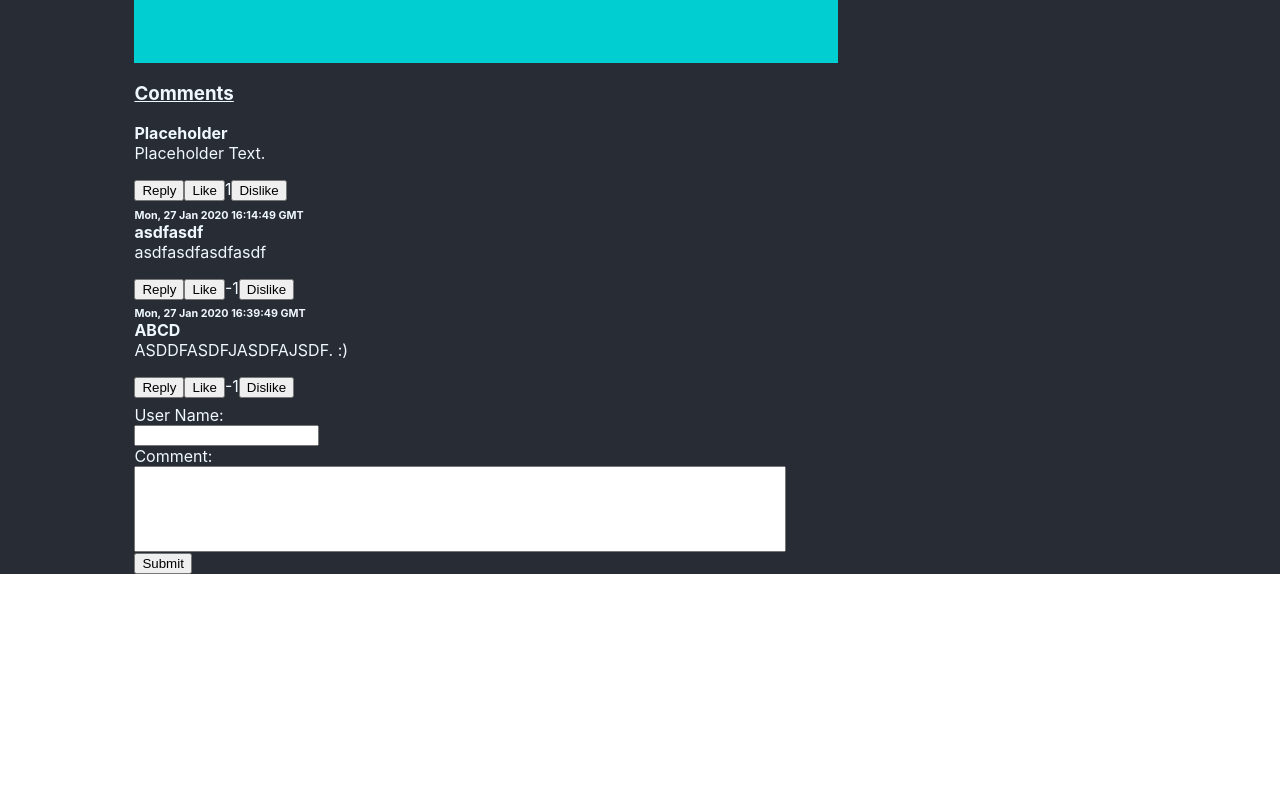
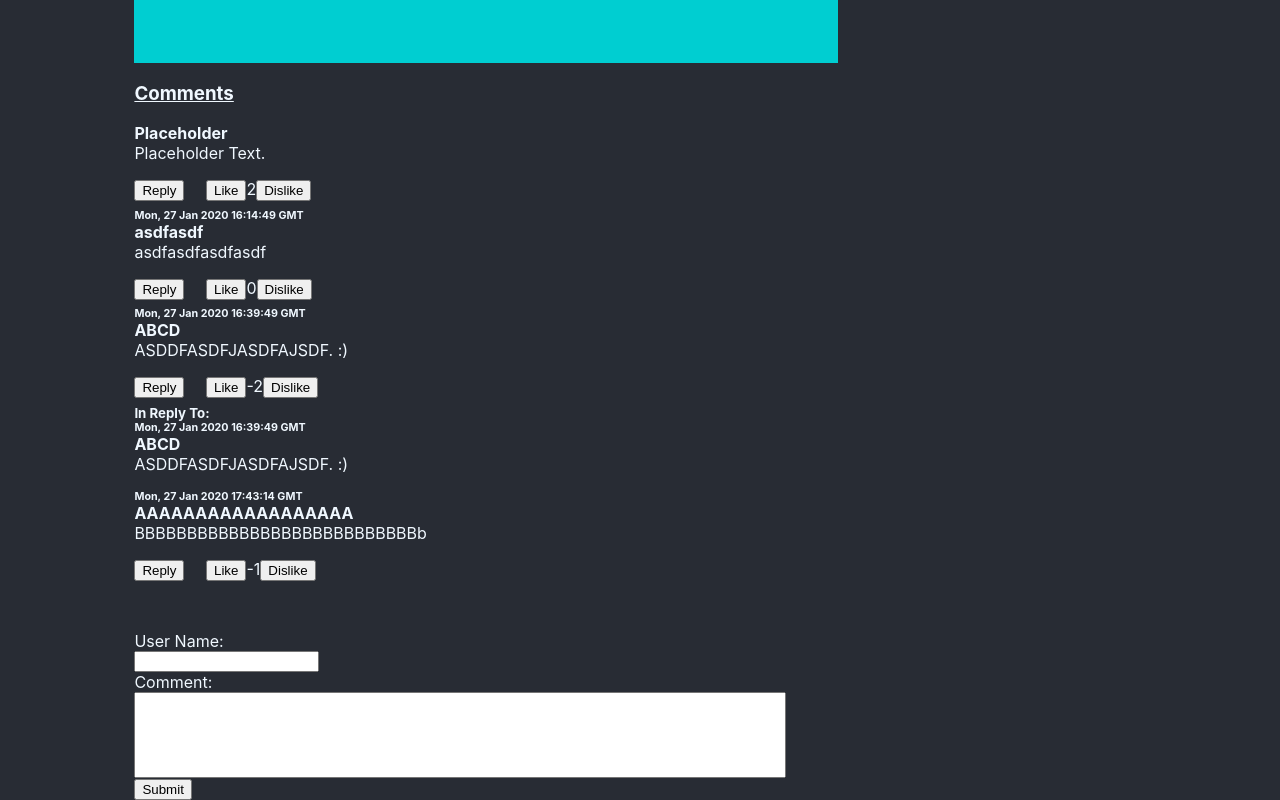
Before and after one commit to MJBackes/YouTubeClone, a React (Create React App) app: page / in a window 1280 px wide. Shown: the part 398-1198 px from the top of the page. Before the commit the page ends 972 px from the top, so only its background shows below. Built offline with nearby package versions, Linux system fonts and the light colour scheme; no server answers; data requests are answered from the project's data file.

Commit message:
Fixed a bug where the like and dislike buttons no longer changed the value of total likes.

```diff
--- a/src/Comment.css
+++ b/src/Comment.css
@@ -1,6 +1,9 @@
-h4,h6{
+h4,h5,h6{
     margin:0;
 }
 .commentContainer{
     overflow-wrap: break-word;
 }
+.replyButton{
+    margin-right: 3%;
+}
--- a/src/Comment.js
+++ b/src/Comment.js
@@ -10,31 +10,60 @@ const Comment = (props) => {
     };
     useEffect(() => {
         comments.comments.map( (comment) => {
-            if(comment.commentId === props.commentId)
+            if(comment.commentId === props.comment.commentId)
                 comment.totalLikes = isLiked ? ++comment.totalLikes : --comment.totalLikes;
         });
         props.setComments(comments);
     }, [isLiked]);
     useEffect(() => {
         comments.comments.map( (comment) => {
-            if(comment.commentId === props.commentId)
+            if(comment.commentId === props.comment.commentId)
                 comment.totalLikes = isDisliked ? --comment.totalLikes : ++comment.totalLikes;
         });
         props.setComments(comments);
     }, [isDisliked]);
-    return (
+    let replyingTo = comments.comments.filter((comment) => {
+        if(comment.commentId === props.comment.parentCommentId)
+            return comment;
+    });
+    return props.comment.parentCommentId == null ? (
         <div className="commentContainer">
             <h6 className="commentPostTime">{props.comment.timeOfPost}</h6>
             <h4 className="userName">{props.comment.userName}</h4>
             <p className="commentBody">{props.comment.commentBody}</p>
-            <button onClick={() => props.setCommentToReplyTo(props.comment)}>Reply</button>
-            <button onClick={() =>
+            <button  className="replyButton" onClick={() => props.setCommentToReplyTo(props.comment)}>Reply</button>
+            <button className="likeButton" onClick={() =>
             {
                 setIsLiked(!isLiked);
                 setIsDisliked(false);
             }}>Like</button>
             <span>{props.comment.totalLikes}</span>
-            <button onClick={() =>
+            <button className="dislikeButton" onClick={() =>
+            {
+                setIsDisliked(!isDisliked);
+                setIsLiked(false);
+            }}>Dislike</button>
+        </div>
+    ) :
+    (
+        <div className="commentContainer">
+            <div className="commentContainer">
+                    <h5>In Reply To:</h5>
+                    <h6 className="commentPostTime">{replyingTo[0].timeOfPost}</h6>
+                    <h4 className="userName">{replyingTo[0].userName}</h4>
+                    <p className="commentBody">{replyingTo[0].commentBody}</p>
+            </div>
+            <h6 className="commentPostTime">{props.comment.timeOfPost}</h6>
+            <h4 className="userName">{props.comment.userName}</h4>
+            <p className="commentBody">{props.comment.commentBody}</p>
+            <button  className="replyButton" onClick={() => props.setCommentToReplyTo(props.comment)}>Reply</button>
+            <button className="likeButton" onClick={() =>
+            {
+                setIsLiked(!isLiked);
+                setIsDisliked(false);
+            }}>Like</button>
+            <span>{props.comment.totalLikes}</span>
+            <button className="dislikeButton" onClick={() =>
             {
                 setIsDisliked(!isDisliked);
                 setIsLiked(false);
--- a/src/NewCommentInputForm.css
+++ b/src/NewCommentInputForm.css
@@ -10,3 +10,6 @@ input{
 label{
     color:aliceblue;
 }
+#commentInputForm{
+    margin-top: 7%;
+}
--- a/src/NewCommentInputForm.js
+++ b/src/NewCommentInputForm.js
@@ -6,7 +6,7 @@ const NewCommentInputForm = (props) => {
         userName: "",
         commentBody: "",
         totalLikes: 0,
-        parentCommentId: props.replyingTo,
+        parentCommentId: props.replyingTo ? props.replyingTo.commentId : null,
         timeOfPost: null
     };
     var comments = {
@@ -44,6 +44,7 @@ const NewCommentInputForm = (props) => {
                     clearInputs();
                 }}>
                 <div className="commentContainer">
+                    <h4>Replying To:</h4>
                     <h6 className="commentPostTime">{props.replyingTo.timeOfPost}</h6>
                     <h4 className="userName">{props.replyingTo.userName}</h4>
                     <p className="commentBody">{props.replyingTo.commentBody}</p>
--- a/src/db.json
+++ b/src/db.json
@@ -9,13 +9,13 @@
           "commentBody": "Placeholder Text.",
           "timeOfPost": null,
           "parentCommentId": null,
-          "totalLikes": 1
+          "totalLikes": 2
         },
         {
           "commentId": "GgnClrx8N2k-2",
           "userName": "asdfasdf",
           "commentBody": "asdfasdfasdfasdf",
-          "totalLikes": -1,
+          "totalLikes": 0,
           "parentCommentId": null,
           "timeOfPost": "Mon, 27 Jan 2020 16:14:49 GMT"
         },
@@ -23,9 +23,17 @@
           "commentId": "GgnClrx8N2k-3",
           "userName": "ABCD",
           "commentBody": "ASDDFASDFJASDFAJSDF.\n:)",
-          "totalLikes": -1,
+          "totalLikes": -2,
           "parentCommentId": null,
           "timeOfPost": "Mon, 27 Jan 2020 16:39:49 GMT"
+        },
+        {
+          "commentId": "GgnClrx8N2k-4",
+          "userName": "AAAAAAAAAAAAAAAAAA",
+          "commentBody": "BBBBBBBBBBBBBBBBBBBBBBBBBBBb",
+          "totalLikes": -1,
+          "parentCommentId": "GgnClrx8N2k-3",
+          "timeOfPost": "Mon, 27 Jan 2020 17:43:14 GMT"
         }
       ]
     },
@@ -58,14 +66,7 @@
           "userName": "AASDFASd",
           "commentBody": "DDDDDDDDDDDDDDDDDDDDDDDDDDDDDDDDDd",
           "totalLikes": 0,
-          "parentCommentId": {
-            "commentId": "wIyj1XupNXs-1",
-            "userName": "ASDFA",
-            "commentBody": "ASDFADSFADf",
-            "totalLikes": 0,
-            "parentCommentId": null,
-            "timeOfPost": "Mon, 27 Jan 2020 16:45:42 GMT"
-          },
+          "parentCommentId": "wIyj1XupNXs-1",
           "timeOfPost": "Mon, 27 Jan 2020 17:18:51 GMT"
         },
         {
@@ -73,14 +74,7 @@
           "userName": "aaaaaaaaaaaaaaa",
           "commentBody": "aaaaaaaaaaaaaaaaaaaaaaaaaaaaaaaaaaaaaaaaaaaaaaaaaaaaaaaaaaaaaaaaaaaaaaaaaaaaa",
           "totalLikes": 0,
-          "parentCommentId": {
-            "commentId": "wIyj1XupNXs-1",
-            "userName": "ASDFA",
-            "commentBody": "ASDFADSFADf",
-            "totalLikes": 0,
-            "parentCommentId": null,
-            "timeOfPost": "Mon, 27 Jan 2020 16:45:42 GMT"
-          },
+          "parentCommentId": "wIyj1XupNXs-1",
           "timeOfPost": "Mon, 27 Jan 2020 17:21:00 GMT"
         }
       ]
@@ -108,6 +102,14 @@
           "totalLikes": 0,
           "parentCommentId": null,
           "timeOfPost": "Mon, 27 Jan 2020 16:54:52 GMT"
+        },
+        {
+          "commentId": "i-aCTpoZLsc-2",
+          "userName": "ADSFASDF",
+          "commentBody": "BBBBB",
+          "totalLikes": 0,
+          "parentCommentId": "i-aCTpoZLsc-1",
+          "timeOfPost": "Mon, 27 Jan 2020 17:40:25 GMT"
         }
       ]
     },
```
